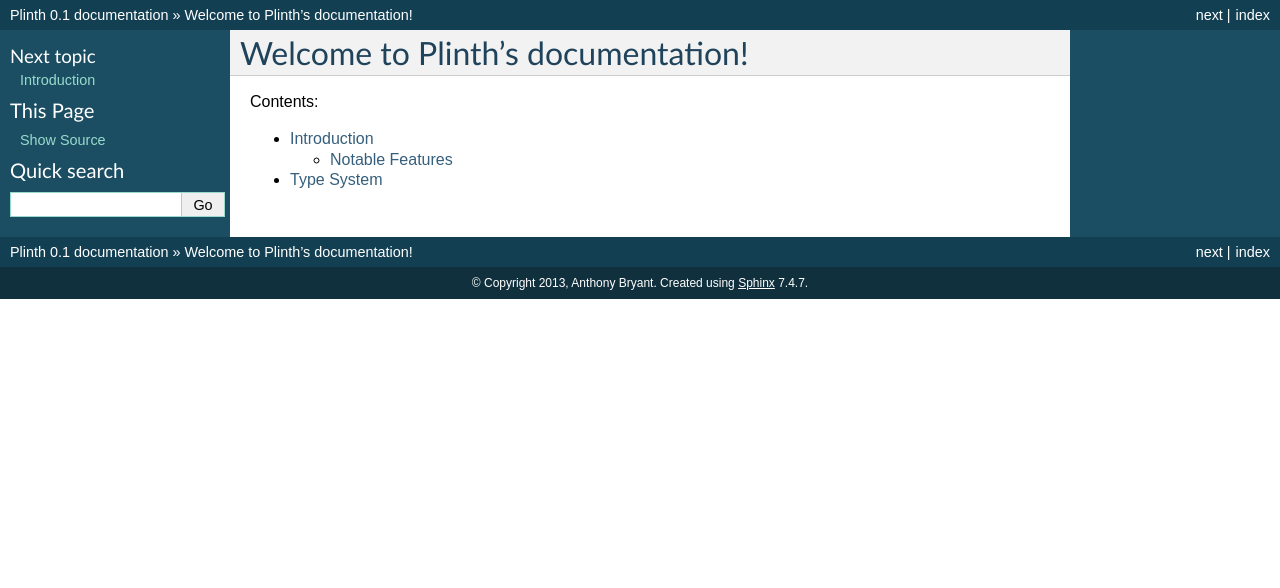
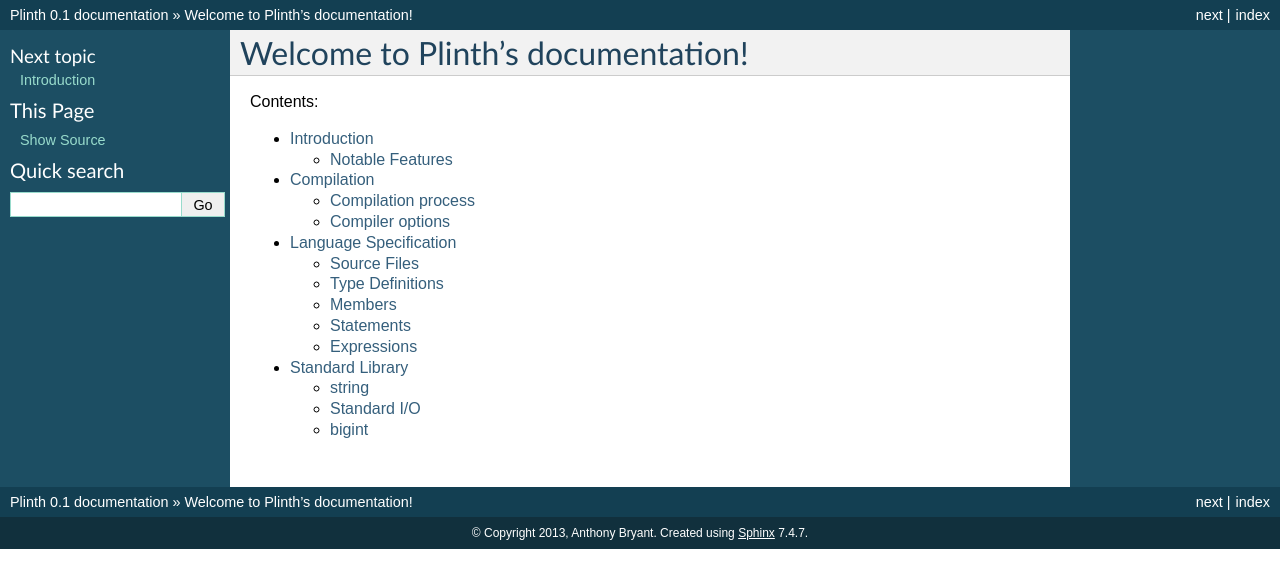
Before and after one commit to abryant/Plinth-docs, a Sphinx documentation site: the page built from source/index.rst, in a window 1280 px wide. Shown: the top 588 px of the page. Built offline with Sphinx 7.4.7, drawn with Linux system fonts in a browser that asks for light colours.

Commit message:
Add the start of the language specification

```diff
--- a/source/index.rst
+++ b/source/index.rst
@@ -12,4 +12,6 @@
    :maxdepth: 2
 
    introduction
-   type-system
+   compilation
+   language-specification/index
+   standard-library
--- /dev/null
+++ b/source/language-specification/expressions.rst
@@ -0,0 +1,2 @@
+Expressions
+-----------
--- /dev/null
+++ b/source/language-specification/members.rst
@@ -0,0 +1,2 @@
+Members
+-------
--- /dev/null
+++ b/source/language-specification/statements.rst
@@ -0,0 +1,2 @@
+Statements
+----------
--- /dev/null
+++ b/source/standard-library.rst
@@ -0,0 +1,11 @@
+Standard Library
+================
+
+string
+------
+
+Standard I/O
+------------
+
+bigint
+------
--- a/source/type-system.rst
+++ /dev/null
@@ -1,4 +0,0 @@
-Type System
-===========
-
-This will be a page on the type system.
```
Also changed, not shown: source/compilation.rst (added, +43 -0 lines), source/introduction.rst (+13 -3 lines), source/language-specification/index.rst (added, +17 -0 lines), source/language-specification/source-files.rst (added, +55 -0 lines), source/language-specification/type-definitions.rst (added, +14 -0 lines).
